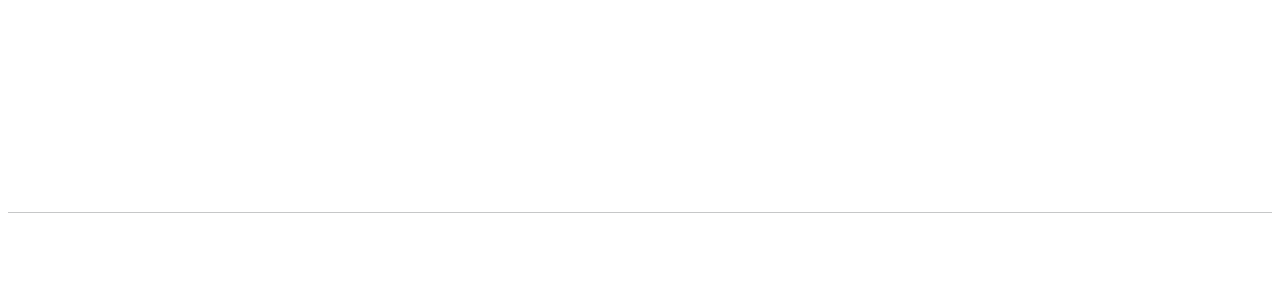
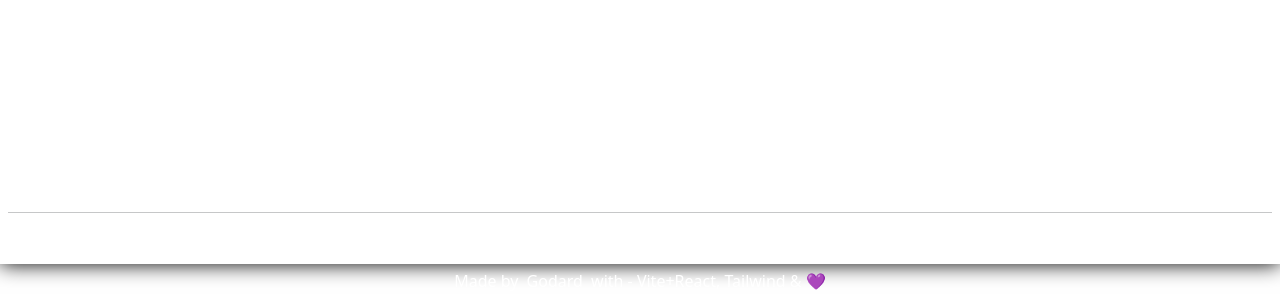
Before and after one commit to ArunavaCoderEm/PetMe-Home-For-Pets, a React (Vite) app: page /login in a window 1280 px wide. Shown: the part 8430-8730 px from the top of the page. Before the commit the page ends 8694 px from the top, so only its background shows below. Built offline with nearby package versions, Linux system fonts and the light colour scheme.

Commit message:
pushess footer

```diff
--- a/src/Components/Caraousal.jsx
+++ b/src/Components/Caraousal.jsx
@@ -67,7 +67,7 @@ export default function Caraousal() {
 
   return (
     <>
-    <div className='caraousal'>
+    <div className='caraousal mb-10'>
       <h1 className='text-center bg-clip-text text-transparent bg-gradient-to-r from-blue-100 to-blue-300 textr font-extrabold '>Top Pets People Are Liking</h1>
 
       <Slider {...settings} className='lg:w-4/6 sm:w-auto h-auto justify-center m-auto mt-3 rounded-md bg-gradient-to-t from-blue-500 to-blue-500 p-2'>
--- /dev/null
+++ b/src/Components/Footer.jsx
@@ -0,0 +1,10 @@
+import React from 'react'
+import { Link } from 'react-router-dom'
+
+export default function Footer() {
+  return (
+    <div className='bg-blue-800 bottom-0 relative left-0 mt-10'>
+        <h1 className='text-white text-center p-2'>Made by <Link to='https://godard.vercel.app/' target='_blank' className='mx-1 text-blue-300'>Godard</Link> with - Vite+React, Tailwind & 💜 </h1>
+    </div>
+  )
+}
--- a/src/Page.jsx
+++ b/src/Page.jsx
@@ -5,6 +5,7 @@ import Signup from './Pages/Signup'
 import Login from './Pages/Login'
 import Home from './Pages/Home'
 import Search from './Components/Search'
+import Footer from './Components/Footer'
 
 export default function Page() {
   return (
@@ -16,6 +17,7 @@ export default function Page() {
       <Route path='/' element={<Home/>}></Route>
       <Route path='/login' element={<Login/>}></Route>
     </Routes>
+    <Footer/>
     </div>
   )
 }
```
